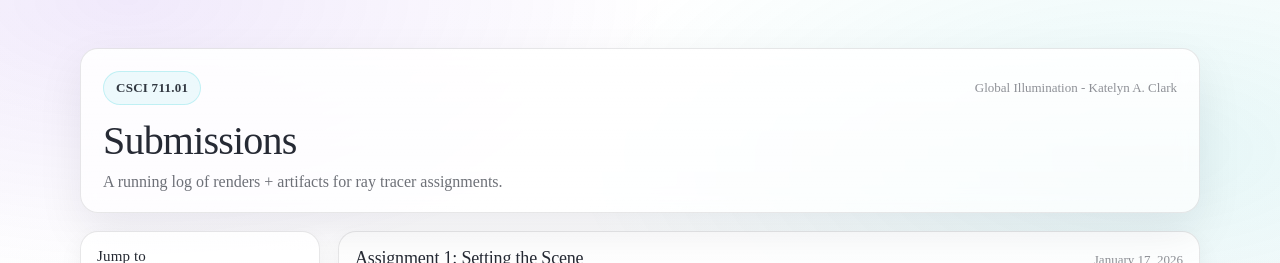
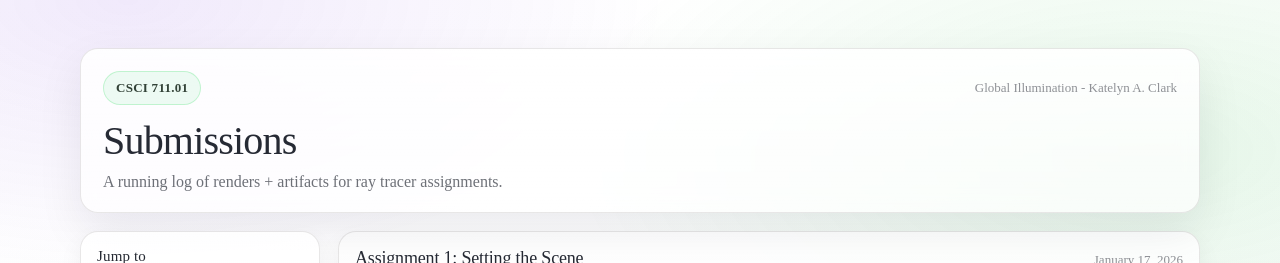
Before and after one commit to kaclark219/Web-Portfolio, a React (Vite) app in the folder kac-portfolio/: page /global-illumination in a window 1280 px wide. Shown: the top 263 px of the page. Built offline with nearby package versions, Linux system fonts and the light colour scheme.

Commit message:
change color scheme

```diff
--- a/kac-portfolio/src/style/sass/_submissions.scss
+++ b/kac-portfolio/src/style/sass/_submissions.scss
@@ -2,13 +2,13 @@
   --bg: #f7f7fb;
   --paper: rgba(255, 255, 255, 0.9);
   --paper2: rgba(255, 255, 255, 0.7);
-  --border: rgba(20, 24, 35, 0.10);
+  --border: rgba(35, 28, 20, 0.1);
   --border2: rgba(20, 24, 35, 0.14);
   --text: rgba(20, 24, 35, 0.92);
   --muted: rgba(20, 24, 35, 0.62);
   --muted2: rgba(20, 24, 35, 0.48);
-  --accent: #6d28d9; // purple
-  --accent2: #08b29b; // teal
+  --accent: #d9a428; // orange
+  --accent2: #08b20e; // green
   --shadow: 0 18px 46px rgba(15, 18, 32, 0.08);
 
   min-height: 100%;
@@ -17,7 +17,7 @@
 
   background:
     radial-gradient(900px 450px at 10% 0%, rgba(109, 40, 217, 0.10), transparent 60%),
-    radial-gradient(900px 450px at 90% 12%, rgba(8, 178, 178, 0.1), transparent 65%),
+    radial-gradient(900px 450px at 90% 12%, rgba(8, 178, 34, 0.1), transparent 65%),
     linear-gradient(180deg, #ffffff, var(--bg));
 
   font-family: 'Times New Roman', serif;
@@ -61,9 +61,9 @@
   align-items: center;
   padding: 8px 12px;
   border-radius: 999px;
-  border: 1px solid rgba(40, 205, 217, 0.22);
-  background: rgba(40, 205, 217, 0.08);
-  color: rgba(20, 24, 35, 0.86);
+  border: 1px solid rgba(40, 217, 81, 0.22);
+  background: rgba(40, 217, 99, 0.08);
+  color: rgba(20, 35, 25, 0.86);
   font-size: 13px;
   font-weight: 800;
   letter-spacing: 0.02em;
@@ -93,7 +93,7 @@
   border-radius: 18px;
   border: 1px solid var(--border);
   background: linear-gradient(180deg, var(--paper), var(--paper2));
-  box-shadow: 0 10px 24px rgba(15, 18, 32, 0.06);
+  box-shadow: 0 10px 24px rgba(15, 32, 22, 0.06);
   overflow: hidden;
 
   &__header {
@@ -138,7 +138,7 @@
     &:hover {
       transform: translateY(-1px);
       border-color: var(--border2);
-      box-shadow: 0 10px 20px rgba(15, 18, 32, 0.06);
+      box-shadow: 0 10px 20px rgba(15, 32, 20, 0.06);
     }
   }
 
@@ -216,7 +216,7 @@
     font-size: 12px;
     letter-spacing: 0.06em;
     text-transform: uppercase;
-    color: rgba(20, 24, 35, 0.74);
+    color: rgba(20, 35, 24, 0.74);
     margin-bottom: 10px;
   }
 }
@@ -237,7 +237,7 @@
     display: block;
     border-radius: 14px;
     border: 1px solid var(--border);
-    box-shadow: 0 14px 30px rgba(15, 18, 32, 0.10);
+    box-shadow: 0 14px 30px rgba(15, 32, 22, 0.1);
   }
 }
 
@@ -275,7 +275,7 @@
   &:hover {
     transform: translateY(-1px);
     border-color: var(--border2);
-    box-shadow: 0 10px 18px rgba(15, 18, 32, 0.08);
+    box-shadow: 0 10px 18px rgba(17, 32, 15, 0.08);
   }
 
   &:active {
@@ -306,7 +306,7 @@
 .values__sectionTitle {
   margin-bottom: 10px;
   font-weight: 950;
-  color: rgba(20, 24, 35, 0.82);
+  color: rgba(20, 35, 25, 0.82);
 }
 
 .kv {
@@ -319,7 +319,7 @@
     grid-template-columns: 1fr;
     gap: 6px;
     padding-top: 8px;
-    border-top: 1px solid rgba(20, 24, 35, 0.08);
+    border-top: 1px solid rgba(20, 35, 22, 0.08);
 
     &:first-child {
       border-top: 0;
@@ -367,7 +367,7 @@
     &:hover {
         transform: translateY(-1px);
         border-color: var(--border2);
-        box-shadow: 0 10px 18px rgba(15, 18, 32, 0.08);
+        box-shadow: 0 10px 18px rgba(17, 32, 15, 0.08);
     }
     &:active {
         transform: translateY(0px);
@@ -389,13 +389,13 @@
 .empty {
   padding: 14px;
   border-radius: 14px;
-  border: 1px dashed rgba(20, 24, 35, 0.18);
+  border: 1px dashed rgba(20, 35, 25, 0.18);
   background: rgba(255, 255, 255, 0.6);
 
   &__title {
     font-weight: 950;
     margin-bottom: 4px;
-    color: rgba(20, 24, 35, 0.82);
+    color: rgba(20, 35, 25, 0.82);
   }
 
   &__hint {
--- a/kac-portfolio/src/style/style.css
+++ b/kac-portfolio/src/style/style.css
@@ -1356,18 +1356,18 @@ a:hover, a:focus {
   --bg: #f7f7fb;
   --paper: rgba(255, 255, 255, 0.9);
   --paper2: rgba(255, 255, 255, 0.7);
-  --border: rgba(20, 24, 35, 0.10);
+  --border: rgba(35, 28, 20, 0.1);
   --border2: rgba(20, 24, 35, 0.14);
   --text: rgba(20, 24, 35, 0.92);
   --muted: rgba(20, 24, 35, 0.62);
   --muted2: rgba(20, 24, 35, 0.48);
-  --accent: #6d28d9;
-  --accent2: #08b29b;
+  --accent: #d9a428;
+  --accent2: #08b20e;
   --shadow: 0 18px 46px rgba(15, 18, 32, 0.08);
   min-height: 100%;
   padding: clamp(20px, 4vw, 48px);
   color: var(--text);
-  background: radial-gradient(900px 450px at 10% 0%, rgba(109, 40, 217, 0.1), transparent 60%), radial-gradient(900px 450px at 90% 12%, rgba(8, 178, 178, 0.1), transparent 65%), linear-gradient(180deg, #ffffff, var(--bg));
+  background: radial-gradient(900px 450px at 10% 0%, rgba(109, 40, 217, 0.1), transparent 60%), radial-gradient(900px 450px at 90% 12%, rgba(8, 178, 34, 0.1), transparent 65%), linear-gradient(180deg, #ffffff, var(--bg));
   font-family: "Times New Roman", serif;
 }
 
@@ -1407,9 +1407,9 @@ a:hover, a:focus {
   align-items: center;
   padding: 8px 12px;
   border-radius: 999px;
-  border: 1px solid rgba(40, 205, 217, 0.22);
-  background: rgba(40, 205, 217, 0.08);
-  color: rgba(20, 24, 35, 0.86);
+  border: 1px solid rgba(40, 217, 81, 0.22);
+  background: rgba(40, 217, 99, 0.08);
+  color: rgba(20, 35, 25, 0.86);
   font-size: 13px;
   font-weight: 800;
   letter-spacing: 0.02em;
@@ -1440,7 +1440,7 @@ a:hover, a:focus {
   border-radius: 18px;
   border: 1px solid var(--border);
   background: linear-gradient(180deg, var(--paper), var(--paper2));
-  box-shadow: 0 10px 24px rgba(15, 18, 32, 0.06);
+  box-shadow: 0 10px 24px rgba(15, 32, 22, 0.06);
   overflow: hidden;
 }
 .card__header {
@@ -1481,7 +1481,7 @@ a:hover, a:focus {
 .nav__link:hover {
   transform: translateY(-1px);
   border-color: var(--border2);
-  box-shadow: 0 10px 20px rgba(15, 18, 32, 0.06);
+  box-shadow: 0 10px 20px rgba(15, 32, 20, 0.06);
 }
 .nav__title {
   font-weight: 900;
@@ -1550,7 +1550,7 @@ a:hover, a:focus {
   font-size: 12px;
   letter-spacing: 0.06em;
   text-transform: uppercase;
-  color: rgba(20, 24, 35, 0.74);
+  color: rgba(20, 35, 24, 0.74);
   margin-bottom: 10px;
 }
 
@@ -1570,7 +1570,7 @@ a:hover, a:focus {
   display: block;
   border-radius: 14px;
   border: 1px solid var(--border);
-  box-shadow: 0 14px 30px rgba(15, 18, 32, 0.1);
+  box-shadow: 0 14px 30px rgba(15, 32, 22, 0.1);
 }
 
 .render-caption {
@@ -1607,7 +1607,7 @@ a:hover, a:focus {
 .gi-btn:hover {
   transform: translateY(-1px);
   border-color: var(--border2);
-  box-shadow: 0 10px 18px rgba(15, 18, 32, 0.08);
+  box-shadow: 0 10px 18px rgba(17, 32, 15, 0.08);
 }
 .gi-btn:active {
   transform: translateY(0px);
@@ -1635,7 +1635,7 @@ a:hover, a:focus {
 .values__sectionTitle {
   margin-bottom: 10px;
   font-weight: 950;
-  color: rgba(20, 24, 35, 0.82);
+  color: rgba(20, 35, 25, 0.82);
 }
 
 .kv {
@@ -1648,7 +1648,7 @@ a:hover, a:focus {
   grid-template-columns: 1fr;
   gap: 6px;
   padding-top: 8px;
-  border-top: 1px solid rgba(20, 24, 35, 0.08);
+  border-top: 1px solid rgba(20, 35, 22, 0.08);
 }
 .kv__row:first-child {
   border-top: 0;
@@ -1692,7 +1692,7 @@ a:hover, a:focus {
 .links__link:hover {
   transform: translateY(-1px);
   border-color: var(--border2);
-  box-shadow: 0 10px 18px rgba(15, 18, 32, 0.08);
+  box-shadow: 0 10px 18px rgba(17, 32, 15, 0.08);
 }
 .links__link:active {
   transform: translateY(0px);
@@ -1711,13 +1711,13 @@ a:hover, a:focus {
 .empty {
   padding: 14px;
   border-radius: 14px;
-  border: 1px dashed rgba(20, 24, 35, 0.18);
+  border: 1px dashed rgba(20, 35, 25, 0.18);
   background: rgba(255, 255, 255, 0.6);
 }
 .empty__title {
   font-weight: 950;
   margin-bottom: 4px;
-  color: rgba(20, 24, 35, 0.82);
+  color: rgba(20, 35, 25, 0.82);
 }
 .empty__hint {
   color: var(--muted);
```
Also changed, not shown: 1 other file (tests, documents, lock files or other folders).
